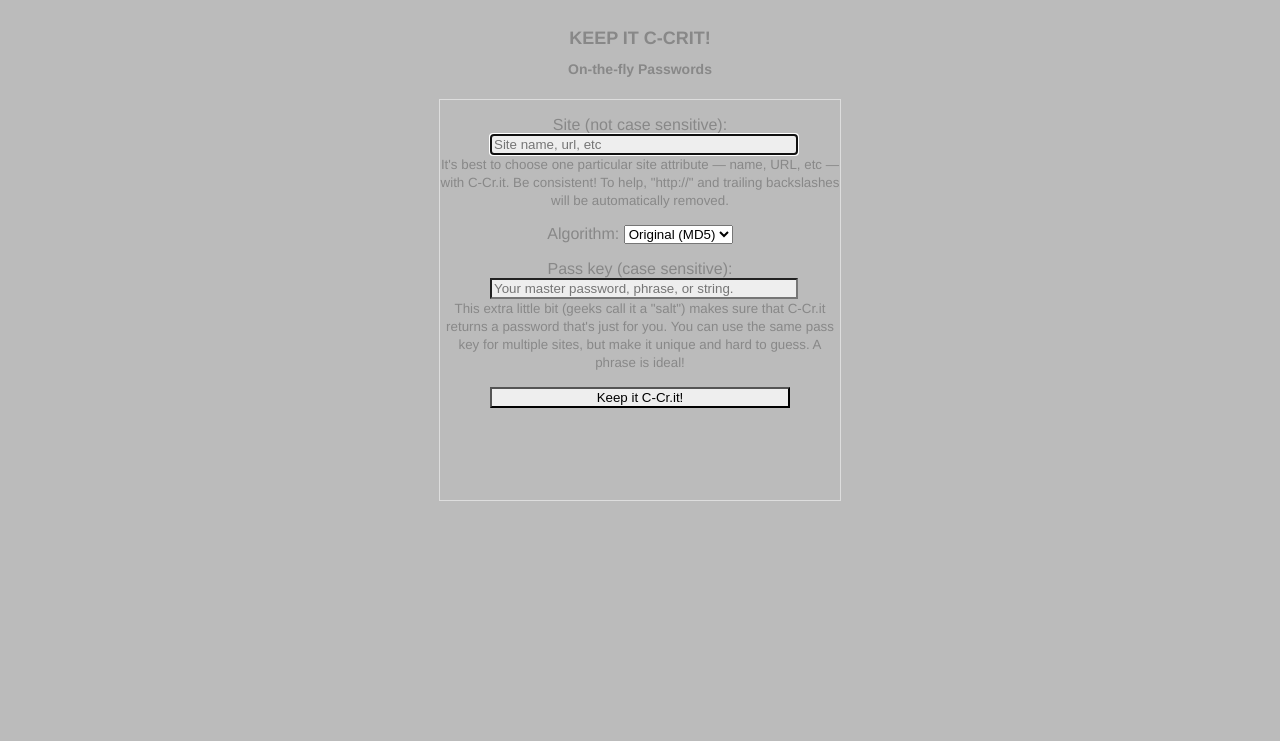
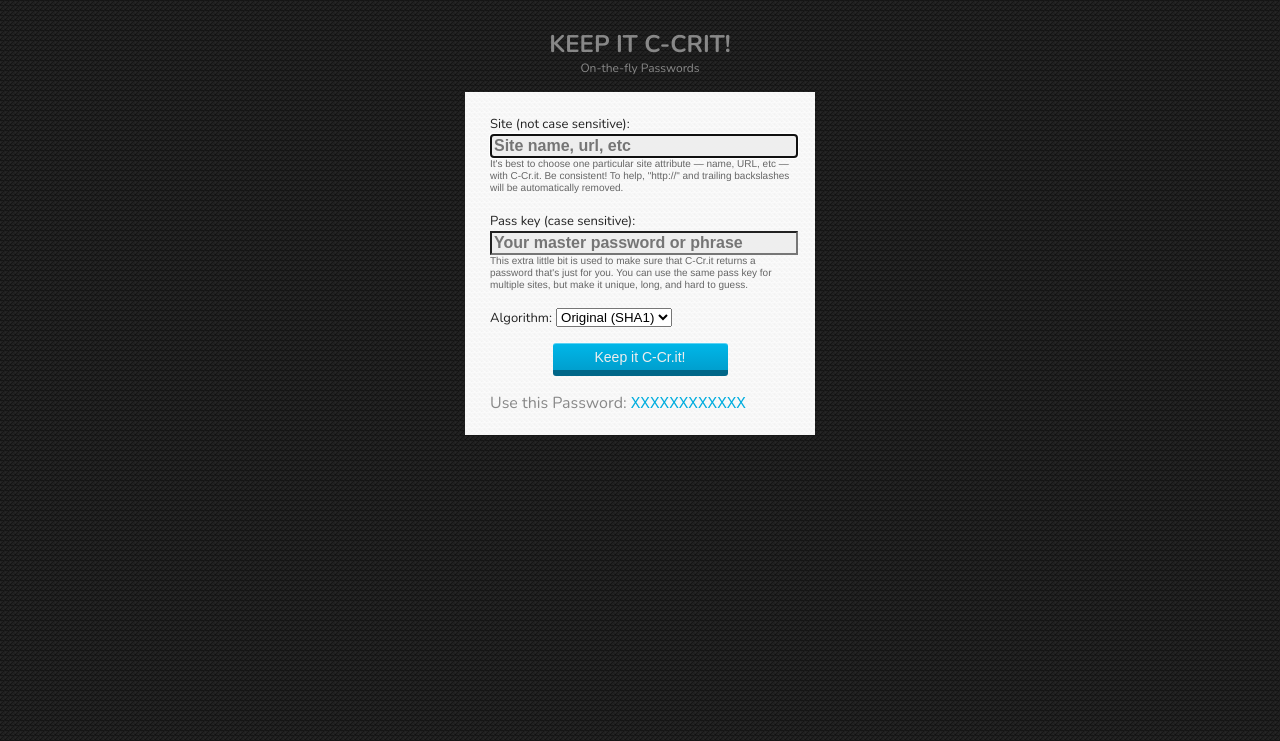
Before and after one commit to seanwm/C-Cr.it, a PHP site: page / in a window 1280 px wide. Shown: the top 741 px of the page. Run offline with PHP 8.4, Linux system fonts and the light colour scheme.

Commit message:
Incorporated design changes by the one and only Mr. Joshua Levy. Just working from a screen shot so textures were copy/paste/guessed and fonts were faked.

```diff
--- a/css/mobile.css
+++ b/css/mobile.css
@@ -1,6 +1,6 @@
 body {
-	width:300px !important;
-	padding:10px !important;
+	width:320px !important;
+	padding:00px !important;
 	margin:0  !important;
 	-webkit-text-size-adjust: none;
 }
@@ -13,15 +13,14 @@ h2{
 margin-top:0;
 }
 #pwd_form {
-	width:300px !important;
+	width:270px !important;
 	border:none !important;
 	text-align:left !important;
-	margin-left:0;
+	margin:0 0 40px 0;
 }
 #pwd_form form input{
-	margin-left:0 !important;
 	padding:0;
-	width:300px;
+	width:270px;
 	font-size:16pt;
 }
 label{
@@ -38,3 +37,30 @@ font-size:8pt !important;
 display:none;
 }
 .f{margin-top:1.0em}
+
+input.submit{
+width:230px !important;
+margin-left:20px !important;
+height:43px;
+}
+#usethis
+{
+display:block;
+width:270px;
+text-align:center;
+clear:both;
+font-size:12px;
+display:none;
+}
+#password_res
+{
+margin:25px 0 25px 0;
+display:block;
+width:270px;
+text-align:center;
+clear:both;
+font-size:28px;
+}
+p.small{
+color:#555555 !important;
+}
--- a/css/screen.css
+++ b/css/screen.css
@@ -1,30 +1,93 @@
 body {
-	font-family:helvetica,verdana,sans-serif;
+	font-family:'Nunito',helvetica,verdana,sans-serif;
 	color:#888888;
-	background-color:#BBBBBB;
+	font-weight:400;
+	background-color:#222;
+	background:url('/bgpattern.png');
 }
-h1{margin-top:28px;font-size:18px;text-transform:uppercase;}
-h2{font-size:14px}
+h1{margin:28px 0 0 0;font-size:24px;text-transform:uppercase;font-weight:700;}
+h2{font-size:12px;margin:0 0 0 0;font-weight:400;}
 
 h1,h2,h3{
 text-align:center;
 }
 #pwd_form {
-	width:400px;
-	height:400px;
-	margin-left:auto;
-	margin-right:auto;
-	border:1px solid #DDD;
-	text-align:center;
+	width:300px;
+	margin: 0 auto;
+	text-align:left;
+	background:url('/bg_tile_wht.png') #FFF;
+	padding:5px 25px 5px 25px;
 }
 #pwd_form form input{
 	clear:both;
 	width:300px;
-	margin-left:50px;
 	display:block;
+	font-size:16px;
+	font-weight:700;
+	color:#222;
 }
 ol{margin:1em 0 0 0;padding:0}
 input{background-color:#EEE}
 li{clear:both;width:100%;margin:0 0 1em 0;padding:0;overflow:hidden}
-.f{margin-top:1.4em}
-.fe{}
+.f{margin-top:1em}
+.fe{margin:15px 0 0 0;}
+label{
+text-align:left;
+font-size:13px;
+font-weight:400;
+color:#222;
+}
+p.fe.minor {
+font-size:10px;
+}
+p.fe.minor label{
+font-size:10px;
+}
+p.fe.minor select{
+font-size:10px;
+}
+
+p.small{
+margin:0;
+font-size:10px;
+font-weight:300;
+line-height:1.2em;
+color:#666;
+font-family:helvetica,arial,sans-serif !important;
+}
+input.submit{
+/*background-color:#00adde;*/
+color:#EEE !important;
+font-weight:400 !important;
+font-size:14px !important;
+height:33px;
+border-top:1px solid #5ad2f4;
+border-bottom:6px solid #006688;
+border-left:none;
+border-right:none;
+border-radius:3px;
+-webkit-border-radius: 3px;
+-moz-border-radius: 3px;
+width:175px !important;
+margin:0 auto;
+background: #00b6e8; /* Old browsers */
+background: -moz-linear-gradient(top, #00b6e8 0%, #009fce 100%); /* FF3.6+ */
+background: -webkit-gradient(linear, left top, left bottom, color-stop(0%,#00b6e8), color-stop(100%,#009fce)); /* Chrome,Safari4+ */
+background: -webkit-linear-gradient(top, #00b6e8 0%,#009fce 100%); /* Chrome10+,Safari5.1+ */
+background: -o-linear-gradient(top, #00b6e8 0%,#009fce 100%); /* Opera 11.10+ */
+background: -ms-linear-gradient(top, #00b6e8 0%,#009fce 100%); /* IE10+ */
+background: linear-gradient(top, #00b6e8 0%,#009fce 100%); /* W3C */
+filter: progid:DXImageTransform.Microsoft.gradient( startColorstr='#00b6e8', endColorstr='#009fce',GradientType=0 ); /* IE6-9 */
+}
+input.submit:hover{
+border-left:1px solid #006688;
+border-right:1px solid #006688;
+border-top-color:#006688;
+}
+input.submit:active{
+border-bottom:none;
+}
+#password_res{
+	color:#00adde;
+	font-family:'Courier New',monospace;
+}
--- a/index.php
+++ b/index.php
@@ -3,8 +3,10 @@
 <head>
 <meta name="viewport" content="width=320">
 <meta charset=utf-8>
+<link rel="icon" type="image/png" href="https://c-cr.it/ccrit-favicon.png">
 <link rel="stylesheet" href="./css/screen.css">
 <link rel="stylesheet" media="only screen and (max-device-width: 740px)" href="./css/mobile.css?dd">
+<link href='https://fonts.googleapis.com/css?family=Nunito:700,400' rel='stylesheet' type='text/css'>
 <title>C-Crit! - Anonymous Password Wallet</title>
 <script src="/js/jquery.min.js" type="text/javascript"></script>
 <script>
@@ -18,13 +20,30 @@ $(document).ready(function(){
         p:pass,
 	a:algo
         },function(data) {
-            $('.result').html(data);
+            	$('#password_res').html(data);
+		selectText('password_res');
         });
         return false;
     });
 
 
 });
+function selectText(element) {
+    var doc = document;
+    var text = doc.getElementById(element);
+
+    if (doc.body.createTextRange) { // ms
+        var range = doc.body.createTextRange();
+        range.moveToElementText(text);
+        range.select();
+    } else if (window.getSelection) { // moz, opera, webkit
+        var selection = window.getSelection();
+        var range = doc.createRange();
+        range.selectNodeContents(text);
+        selection.removeAllRanges();
+        selection.addRange(range);
+    }
+}
 </script>
 </head>
 <body>
@@ -34,36 +53,37 @@ $(document).ready(function(){
 <h2>On-the-fly Passwords</h2>
 </hgroup>
 
-<p class="f">
-    <div id="pwd_form">
+<div class="f">
+   <div id="pwd_form">
     <form>
-        <p class="fe">
+        <div class="fe">
             <label for="s">Site (not case sensitive):</label>
             <input name="s" id="s" placeholder="Site name, url, etc" autofocus type="text" required>
-            <small>
-                It's best to choose one particular site attribute &mdash; name, URL, etc &mdash; with C-Cr.it. Be consistent! To help,
-"http://" and trailing backslashes will be automatically removed.
-            </small>
-        </p>
-	<p class="fe">
+                <p class="small">
+It's best to choose one particular site attribute &mdash; name, URL, etc &mdash; with C-Cr.it. Be consistent! To help,
+"http://" and trailing backslashes will be automatically removed.</p>
+        </div>
+        <div class="fe">
+            <label for="p">Pass key (case sensitive):</label>
+            <input name="p" id="p" placeholder="Your master password or phrase" required type=password>
+            <p class="small">
+                This extra little bit is used to make sure that C-Cr.it returns a password that's just for you.  You can use the same pass key
+		for multiple sites, but make it unique, long, and hard to guess.
+            </p>
+        </div>
+	<div class="fe minor">
 		<label for="a">Algorithm:</label>
 		<select name="a" id="a" required>
-			<option value="orig">Original (MD5)</option>
+			<option value="orig">Original (SHA1)</option>
 			<option value="bcrypt1">BCrypt V1</option>
 		</select>
-        <p class="fe">
-            <label for="p">Pass key (case sensitive):</label>
-            <input name="p" id="p" placeholder="Your master password, phrase, or string." required type=password>
-            <small>
-                This extra little bit (geeks call it a "salt") makes sure that C-Cr.it returns a password that's just for you.  You can use the same pass key for multiple sites, but make it unique and hard to guess. A phrase is ideal!
-            </small>
-        </p>
-        <p class="fe">
-            <input type="submit" value="Keep it C-Cr.it!">
-        </p>
+	</div>
+        <div class="fe">
+            <input type="submit" value="Keep it C-Cr.it!" class="submit">
+        </div>
     </form>
-    <p class=result>
-
+    <p class="result">
+	<span id="usethis">Use this Password: </span><span id="password_res">XXXXXXXXXXXX</span>
     </p>
     </div>
 
```
Also changed, not shown: encode.php (+7 -1 lines), bg_tile_wht.png (added), bgpattern.png (added), ccrit-favicon.png (added), favicon.ico (added).
